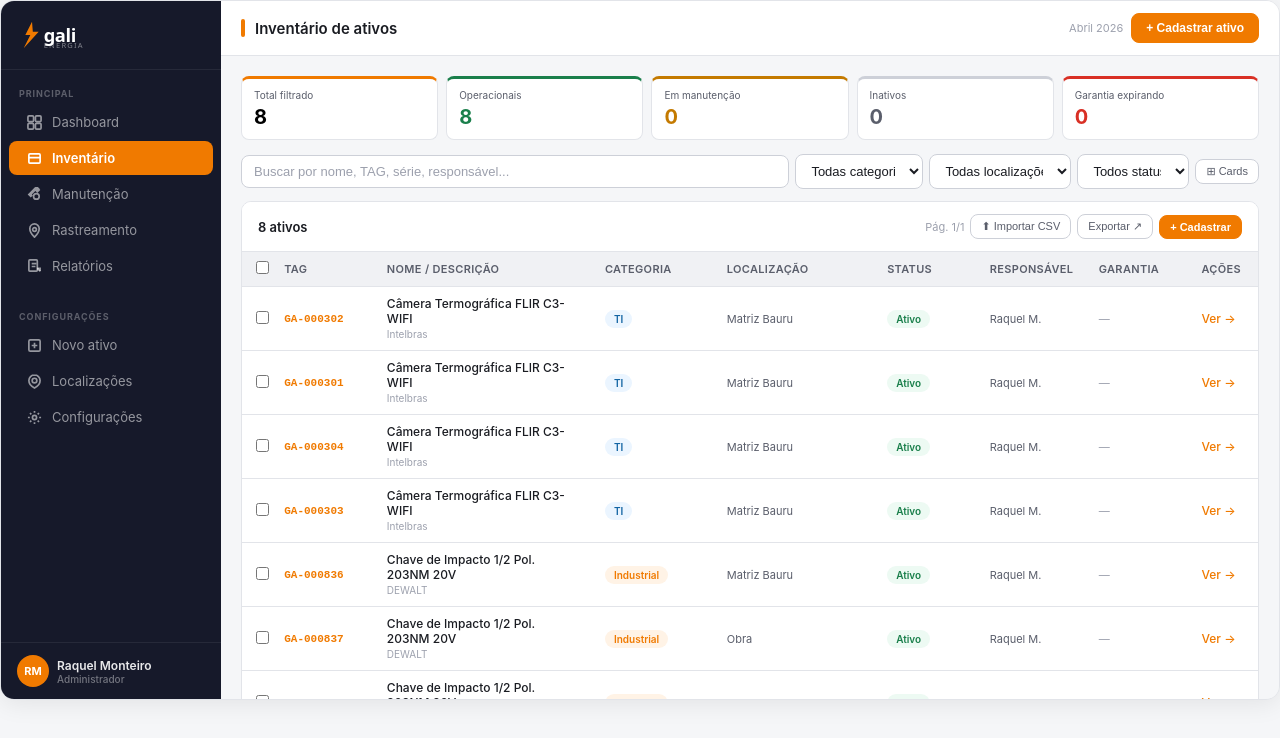
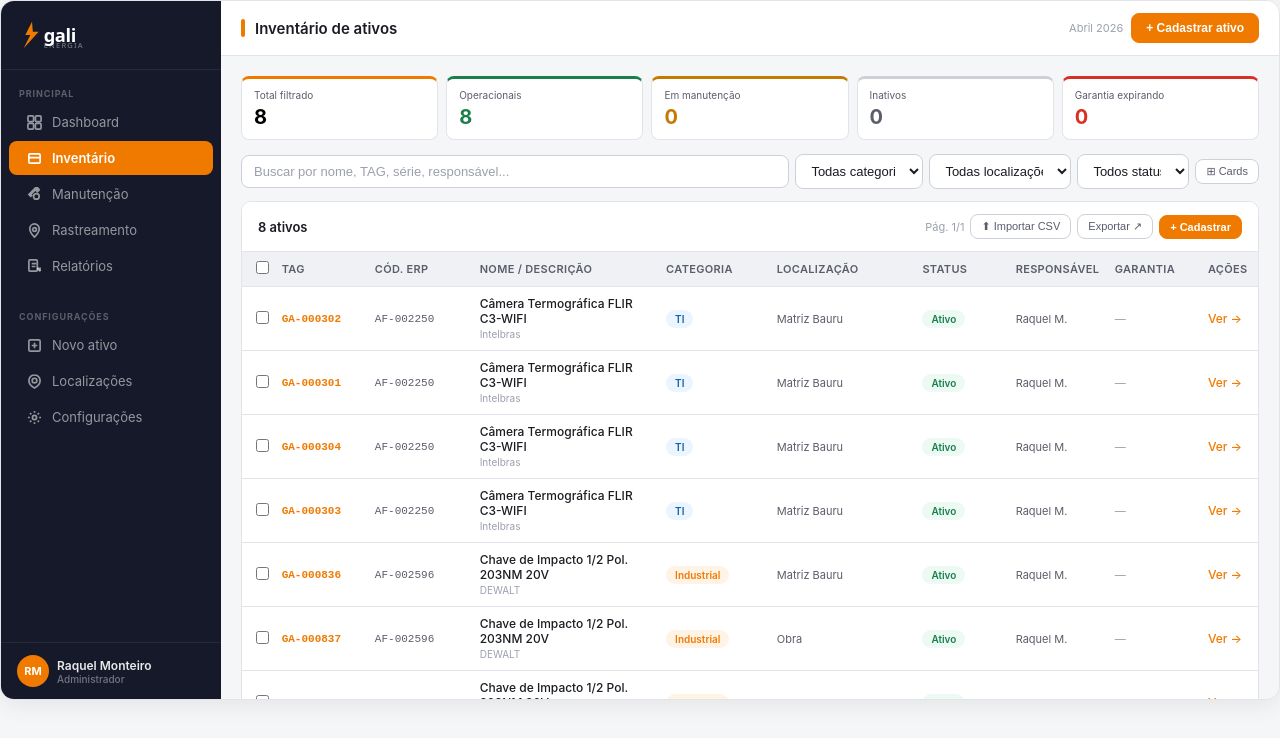
Before and after one commit to edercku/galigestaoativos, a plain HTML site: page index.html in a window 1280 px wide. Both pictures are taken after a click on the element "Inventário". Drawn offline with Linux system fonts and the light colour scheme.

Commit message:
feat: adicionar coluna Código ERP na tabela do inventário

```diff
--- a/index.html
+++ b/index.html
@@ -354,7 +354,8 @@ tr:hover td{background:var(--g-bg)}
                 <thead><tr>
                   <th style="width:20px;padding:9px 8px 9px 14px"><input type="checkbox" id="sel-all" onchange="toggleSelAll(this)" style="cursor:pointer"></th>
                   <th style="width:80px">TAG</th>
-                  <th style="width:170px">Nome / Descrição</th>
+                  <th style="width:90px">Cód. ERP</th>
+                  <th style="width:160px">Nome / Descrição</th>
                   <th style="width:95px">Categoria</th>
                   <th style="width:125px">Localização</th>
                   <th style="width:80px">Status</th>
@@ -1066,6 +1067,7 @@ function renderInv(){
   document.getElementById('inv-tbody').innerHTML=rows.map(a=>`<tr>
     <td style="padding:9px 8px 9px 14px"><input type="checkbox" class="row-sel" data-tag="${a.tag}" onchange="updateSel()" style="cursor:pointer" ${selectedRows.has(a.tag)?'checked':''}></td>
     <td style="font-family:monospace;font-size:11px;font-weight:700;color:var(--g-orange)">${a.tag}</td>
+    <td style="font-family:monospace;font-size:11px;color:var(--g-muted)">${a.erp||'—'}</td>
     <td><span style="font-weight:500;font-size:12px">${a.nome}</span><br><span style="font-size:10px;color:var(--g-hint)">${a.fab}</span></td>
     <td>${catBadge(a.cat)}</td>
     <td style="color:var(--g-muted);font-size:11px">${a.loc}</td>
```
Also changed, not shown: prototipo_sga_gali_v4 (1).html (+3 -1 lines).
